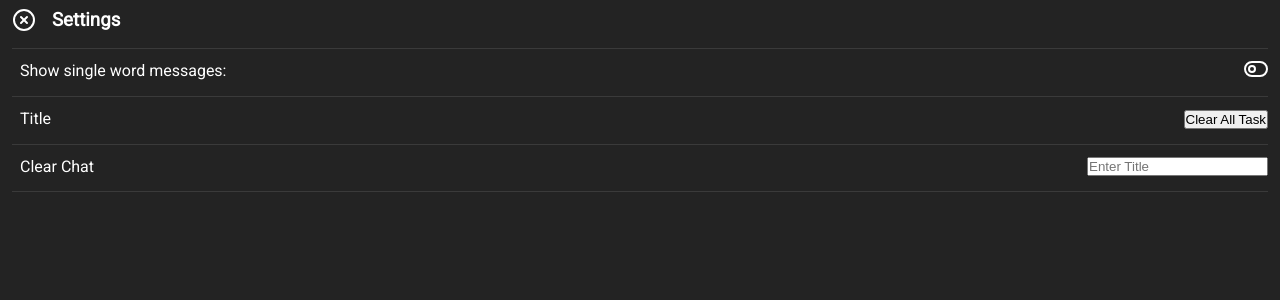
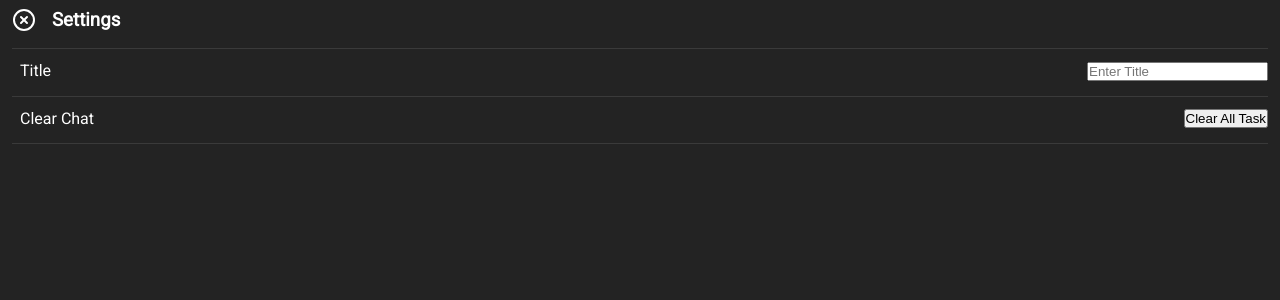
Before and after one commit to e2digitaldesigns/working-overlay, a React (Create React App) app: page /settings in a window 1280 px wide. Shown: the top 300 px of the page. Built offline with nearby package versions, Linux system fonts and the light colour scheme.

Commit message:
Fix settings typo

```diff
--- a/src/components/Settings/Settings.tsx
+++ b/src/components/Settings/Settings.tsx
@@ -2,11 +2,10 @@ import React from "react";
 import * as Styled from "./Settings.style";
 import { useNavigate } from "react-router-dom";
 
-import { XCircle, ToggleLeft, ToggleRight } from "react-feather";
+import { XCircle } from "react-feather";
 
 export const Settings: React.FC = () => {
   const navigate = useNavigate();
-  const showSingleWordMessages = false;
 
   const handleClearAllTasks = () => {
     window.localStorage.removeItem("task-list");
@@ -33,19 +32,7 @@ export const Settings: React.FC = () => {
         </Styled.HeaderWrapperGrid>
 
         <Styled.OptionsWrapperGridInner>
-          <div>Show single word messages:</div>
-          <div>{showSingleWordMessages ? <ToggleRight /> : <ToggleLeft />}</div>
-        </Styled.OptionsWrapperGridInner>
-
-        <Styled.OptionsWrapperGridInner>
           <div>Title</div>
-          <div>
-            <button onClick={handleClearAllTasks}>Clear All Task</button>
-          </div>
-        </Styled.OptionsWrapperGridInner>
-
-        <Styled.OptionsWrapperGridInner>
-          <div>Clear Chat</div>
           <div>
             <input
               onChange={handleTitleChange}
@@ -54,6 +41,13 @@ export const Settings: React.FC = () => {
             />
           </div>
         </Styled.OptionsWrapperGridInner>
+
+        <Styled.OptionsWrapperGridInner>
+          <div>Clear Chat</div>
+          <div>
+            <button onClick={handleClearAllTasks}>Clear All Task</button>
+          </div>
+        </Styled.OptionsWrapperGridInner>
       </Styled.SettingsWrapper>
     </>
   );
```
